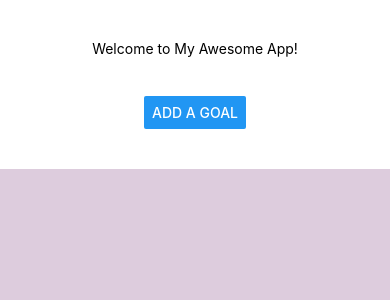
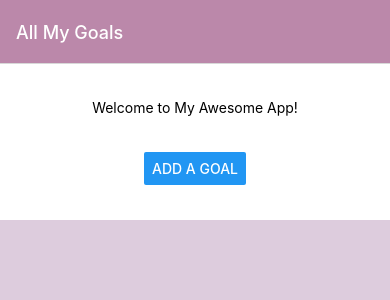
Before and after one commit to jiayiwen23/CS5520, a React Native app: screen /Home in a window 390 px wide. Shown: the top 300 px of the page. Built offline with nearby package versions, Linux system fonts and the light colour scheme.

Commit message:
PressableButton

```diff
--- a/App.js
+++ b/App.js
@@ -1,115 +1,41 @@
-import { StatusBar } from "expo-status-bar";
-import {
-  StyleSheet,
-  Text,
-  View,
-  Button,
-  SafeAreaView,
-  ScrollView,
-  FlatList,
-} from "react-native";
-import Header from "./components/Header";
-import { useState } from "react";
-import Input from "./components/Input";
-import GoalItem from "./components/GoalItem";
+import React from 'react';
+import Home from './components/Home';
+import { NavigationContainer } from '@react-navigation/native';
+import { createNativeStackNavigator } from '@react-navigation/native-stack';
+import GoalDetails from './components/GoalDetails';
+import PressableButton from './components/PressableButton';
+import { Ionicons } from '@expo/vector-icons';
+
+const Stack = createNativeStackNavigator();
+console.log(Stack);
 
 export default function App() {
-  const [text, setText] = useState("");
-  const [isModalVisible, setIsModalVisible] = useState(false);
-  const [goals, setGoals] = useState([]);
-  const name = "My Awesome App";
-
-  function changedDataHandler(data) {
-    //receive data back from Input, store the data as text property of an object
-    const newGoal = { text: data, id: Math.random() };
-    console.log("callback function called ", data);
-    setGoals((prevGoals)=>{
-      return [...prevGoals, newGoal];
-    });//arrow function
-    setText(data);//use the received data to update the text state variable
-    makeModalInvisible();
-  }
-
-  function makeModalVisible() {
-    setIsModalVisible(true);
-  }
-  function makeModalInvisible() {
-    setIsModalVisible(false);
-  }
-
-  function goalDeleteHandler(deletedId){
-    console.log("I was deleted", deletedId);
-  //   const newArray = goals.filter((goal)=>{
-  //   return goal.id != deletedId;
-  // })
-  //   setGoals(newArray);
-  setGoals((prevGoals)=>{
-    return prevGoals.filter((goal)=>{
-      return goal.id != deletedId;
-      });
-    });
-  }
-
-  function goalPressed(){
-    console.log("pressed");
-  }
-
   return (
-    <SafeAreaView style={styles.container}>
-      {/* <Text>Open up App.js to start working on {name} !</Text> */}
-      {/* render Header component here and pass a prop to it with the name variable as value */}
-      <View style={styles.topContainer}>
-        <Header appName={name} />
-        <StatusBar style="auto" />
-        {/* pass another prop to Input with the modalIsVisible as its value */}
-        <Input
-          changedHandler={changedDataHandler}
-          modalVisiblity={isModalVisible}
-          hideModal={makeModalInvisible}
-        />
-        <Button title="Add a goal" onPress={makeModalVisible} />
-        {/* Inside this text show what user is typing */}
-      </View>
-      <View style={styles.bottomContainer}>
-        <FlatList
-          contentContainerStyle={styles.contentContainerStyle}
-          data={goals}
-          renderItem={({item})=>{
-            return <GoalItem goal={item} deleteHandler={goalDeleteHandler} pressHandler={goalPressed}/>;
-          }}
-        />
-      </View>
-    </SafeAreaView>
-  );
+    <NavigationContainer>
+      <Stack.Navigator initialRouteName="Home"
+          screenOptions={{
+            headerStyle: { backgroundColor: "#b8a" },
+            headerTintColor: "white",
+          }}>
+        <Stack.Screen name="Home" component={Home} options={{headerTitle: 'All My Goals'}}/>
+        <Stack.Screen name="Details" component={GoalDetails} options={
+            ({ route }) => {
+              return {
+                title: route.params.pressedGoal.text,
+                headerRight: ()=>{
+                  return (
+                    <PressableButton
+                      defaultStyle={{ backgroundColor: "#bbb", padding: 5 }}
+                       pressedStyle={{ opacity: 0.6 }}
+                    >
+                     <Ionicons name="trash" size={24} color="black" />
+                    </PressableButton>
+                  )
+                }
+              };
+            }
+        }/>
+      </Stack.Navigator>
+    </NavigationContainer>
+  )
 }
-
-const styles = StyleSheet.create({
-  container: {
-    flex: 1,
-    backgroundColor: "#fff",
-    //lignItems: "center",
-    justifyContent: "center",
-  },
-  topContainer: {
-    flex: 1,
-    alignItems: "center",
-    justifyContent: "space-evenly",
-  },
-  bottomContainer: {
-    flex: 4,
-    backgroundColor: "#dcd",
-    alignItems: "center",
-  },
-  text: {
-    color: "#a09",
-    backgroundColor: "#aaa",
-    borderRadius: 5,
-    padding: 5,
-    fontSize: 30,
-    overflow: "hidden",
-    marginBottom: 20,
-  },
-  contentContainerStyle: {
-    alignItems: "center",
-  },
-});
--- /dev/null
+++ b/components/GoalDetails.js
@@ -0,0 +1,12 @@
+import { View, Text, Button } from 'react-native'
+import React from 'react'
+
+export default function GoalDetails({navigation, route}) {
+  //console.log(route.params.pressedGoal.text);
+  return (
+    <View>
+        {route.params ? (<Text>{route.params.pressedGoal.text}</Text>) : (<Text>No extra data</Text>)}
+        {/* <Button title=" More" onPress={() => navigation.navigate("Details")} /> */}
+    </View>
+  );
+}
--- a/components/GoalItem.js
+++ b/components/GoalItem.js
@@ -9,7 +9,7 @@ const GoalItem = ( {goal, deleteHandler, pressHandler} ) => {
   }
 
   function goalPressed(){
-    pressHandler(goal.id);
+    pressHandler(goal);
   }
   return (
     // <Pressable onPress={function (){
@@ -17,24 +17,23 @@ const GoalItem = ( {goal, deleteHandler, pressHandler} ) => {
     // }}>为啥这样写
     <PressableButton
         pressedFunction={goalPressed}
+        // android_ripple={{ color: "#f00" }}
         defaultStyle={styles.goalContainer}
-        pressedStyle={({ pressed }) => [
-          {opacity: pressed ? 0.2 : 1}, styles.goalPressed]}
+        pressedStyle={styles.goalPressed}
     >
-      <PressableButton
+      {/* <PressableButton
         pressedFunction={goalPressed}
         defaultStyle={styles.goalContainer}
         pressedStyle={({ pressed }) => [
           {opacity: pressed ? 0.2 : 1}, styles.goalPressed]}
-      >
+      > */}
         <Text style={styles.text}>{goal.text}</Text>
-      </PressableButton>
       {/* <Button color='black' title='X' onPress={deletePressed} /> */}
-      <PressableButton
-        pressedFunction={deletePressed}
-        defaultStyle={{ backgroundColor: "#bbb", padding: 5 }}
-        pressedStyle={{ opacity: 0.6 }}
-      >
+        <PressableButton
+          pressedFunction={deletePressed}
+          defaultStyle={{ backgroundColor: "#bbb", padding: 5 }}
+          pressedStyle={{ opacity: 0.6 }}
+        >
         <Ionicons name="trash" size={24} color="black" />
       </PressableButton>
     </PressableButton>
--- /dev/null
+++ b/components/Home.js
@@ -0,0 +1,114 @@
+import { StatusBar } from "expo-status-bar";
+import {
+  StyleSheet,
+  View,
+  Button,
+  SafeAreaView,
+  FlatList,
+} from "react-native";
+import Header from "./Header";
+import { useState } from "react";
+import Input from "./Input";
+import GoalItem from "./GoalItem";
+
+export default function Home({ navigation }) {
+  const [text, setText] = useState("");
+  const [isModalVisible, setIsModalVisible] = useState(false);
+  const [goals, setGoals] = useState([]);
+  const name = "My Awesome App";
+
+  function changedDataHandler(data) {
+    //receive data back from Input, store the data as text property of an object
+    const newGoal = { text: data, id: Math.random() };
+    console.log("callback function called ", data);
+    setGoals((prevGoals)=>{
+      return [...prevGoals, newGoal];
+    });//arrow function
+    setText(data);//use the received data to update the text state variable
+    makeModalInvisible();
+  }
+
+  function makeModalVisible() {
+    setIsModalVisible(true);
+  }
+  function makeModalInvisible() {
+    setIsModalVisible(false);
+  }
+
+  function goalDeleteHandler(deletedId){
+    console.log("I was deleted", deletedId);
+  //   const newArray = goals.filter((goal)=>{
+  //   return goal.id != deletedId;
+  // })
+  //   setGoals(newArray);
+  setGoals((prevGoals)=>{
+    return prevGoals.filter((goal)=>{
+      return goal.id != deletedId;
+      });
+    });
+  }
+
+  function goalPressed(pressedGoal){
+    console.log("pressed", pressedGoal);
+    navigation.navigate("Details", {pressedGoal});//or {goalObject: pressedGoal} 加了variable name
+  }
+
+  return (
+    <SafeAreaView style={styles.container}>
+      {/* <Text>Open up App.js to start working on {name} !</Text> */}
+      {/* render Header component here and pass a prop to it with the name variable as value */}
+      <View style={styles.topContainer}>
+        <Header appName={name} />
+        <StatusBar style="auto" />
+        {/* pass another prop to Input with the modalIsVisible as its value */}
+        <Input
+          changedHandler={changedDataHandler}
+          modalVisiblity={isModalVisible}
+          hideModal={makeModalInvisible}
+        />
+        <Button title="Add a goal" onPress={makeModalVisible} />
+        {/* Inside this text show what user is typing */}
+      </View>
+      <View style={styles.bottomContainer}>
+        <FlatList
+          contentContainerStyle={styles.contentContainerStyle}
+          data={goals}
+          renderItem={({item})=>{
+            return <GoalItem goal={item} deleteHandler={goalDeleteHandler} pressHandler={goalPressed}/>;
+          }}
+        />
+      </View>
+    </SafeAreaView>
+  );
+}
+
+const styles = StyleSheet.create({
+  container: {
+    flex: 1,
+    backgroundColor: "#fff",
+    //lignItems: "center",
+    justifyContent: "center",
+  },
+  topContainer: {
+    flex: 1,
+    alignItems: "center",
+    justifyContent: "space-evenly",
+  },
+  bottomContainer: {
+    flex: 4,
+    backgroundColor: "#dcd",
+    alignItems: "center",
+  },
+  text: {
+    color: "#a09",
+    backgroundColor: "#aaa",
+    borderRadius: 5,
+    padding: 5,
+    fontSize: 30,
+    overflow: "hidden",
+    marginBottom: 20,
+  },
+  contentContainerStyle: {
+    alignItems: "center",
+  },
+});
```
